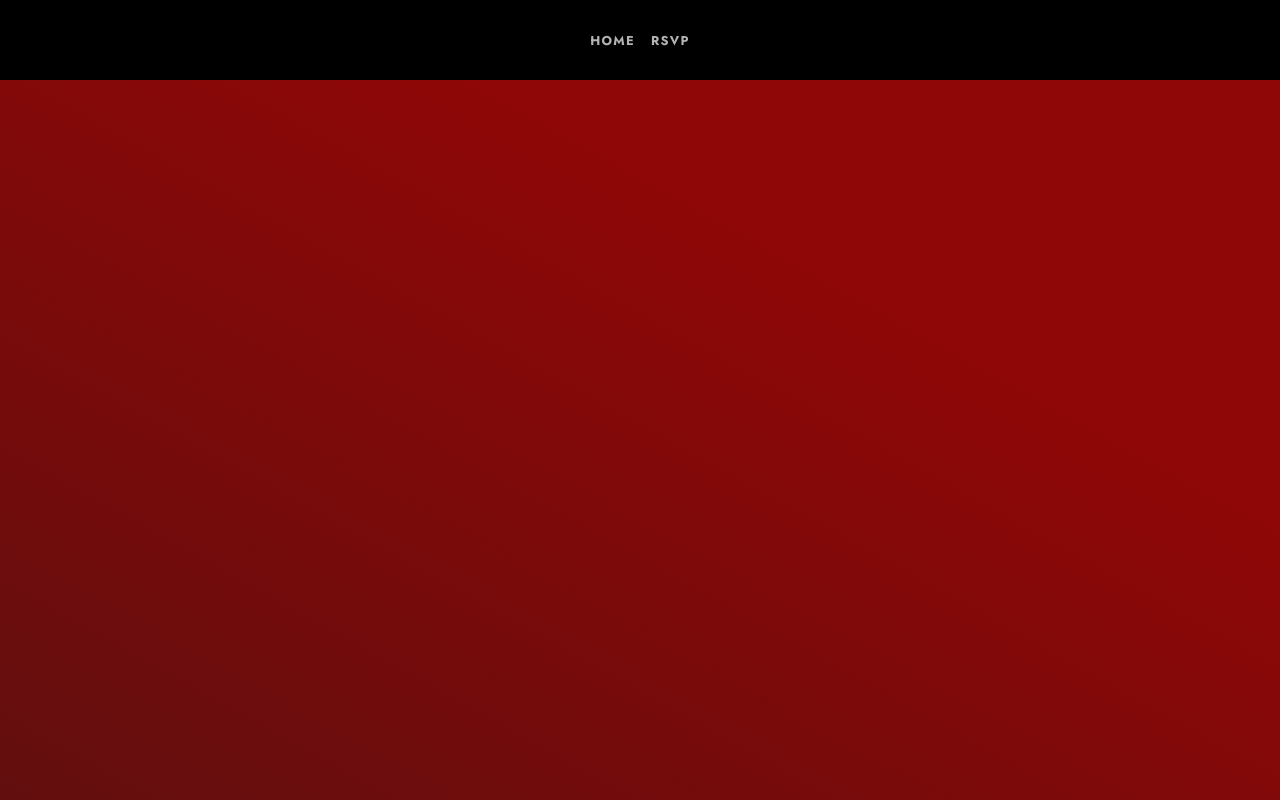
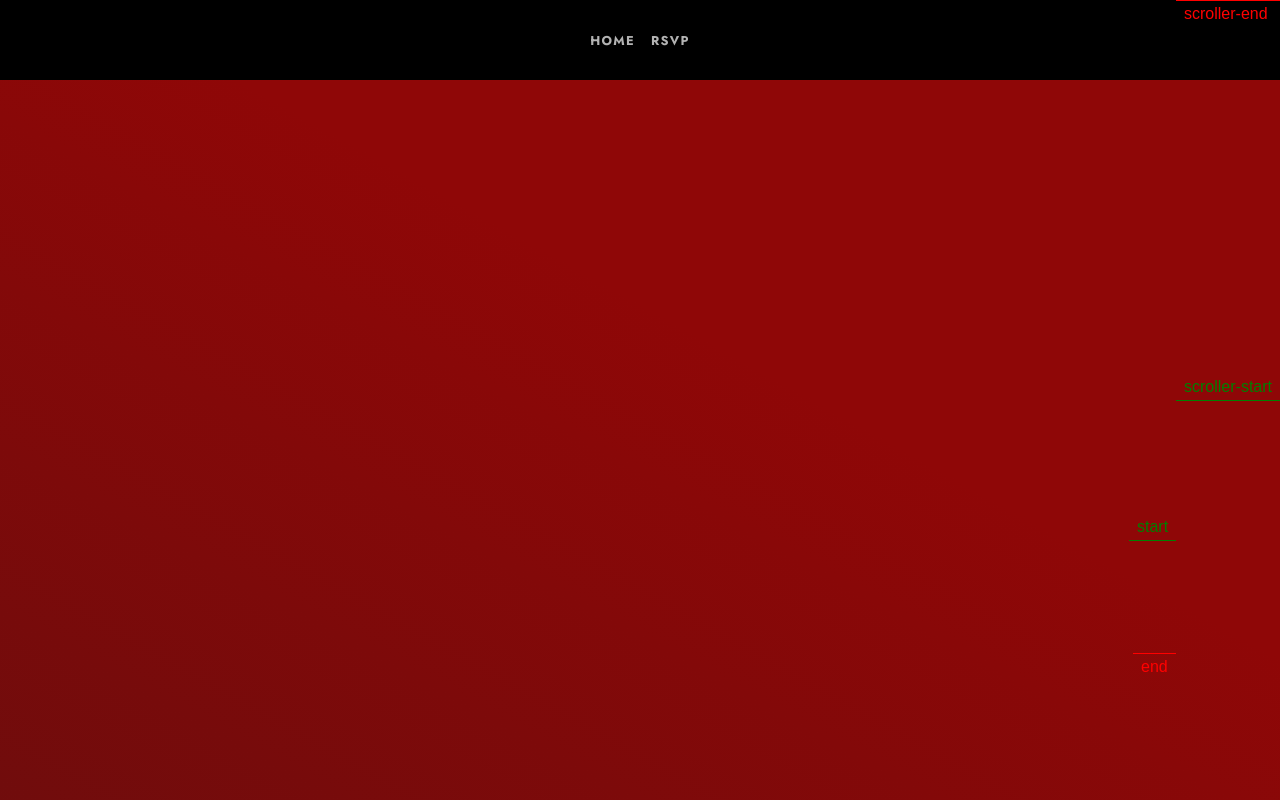
Before and after one commit to MinhazMurks/wedding-site, a SvelteKit app: page / in a window 1280 px wide. Shown: the top 800 px of the page. Built offline with nearby package versions, Linux system fonts and the light colour scheme.

Commit message:
add animations

```diff
--- a/src/lib/NavBar.svelte
+++ b/src/lib/NavBar.svelte
@@ -33,6 +33,7 @@
         background: rgb(0, 0, 0);
 				position: fixed;
 				font-size: calc(10px + 2vmin);
+				z-index: 100;
     }
 
     ul {
--- a/src/routes/+layout.svelte
+++ b/src/routes/+layout.svelte
@@ -28,12 +28,6 @@
 
     main {
         margin-top: 10vh;
-        flex: 1;
-        display: flex;
-        flex-direction: column;
-        padding: 1rem;
-        box-sizing: border-box;
-				width: 100%;
-				height: 100%;
+				min-height: 90vh;
     }
 </style>
--- a/src/routes/+page.svelte
+++ b/src/routes/+page.svelte
@@ -4,10 +4,14 @@
 	import { gsap } from 'gsap';
 	import { ScrollTrigger } from 'gsap/ScrollTrigger';
 
+	let titleContainer: HTMLElement;
+	let jennieNameContainer: HTMLElement;
 	let minhazNameContainer: HTMLElement;
 
 	onMount(() => {
+
 		gsap.registerPlugin(ScrollTrigger);
+
 		const lenis = new Lenis({
 			lerp: 0.1,
 			smoothWheel: true
@@ -22,8 +26,7 @@
 		requestAnimationFrame(raf);
 		lenis.on('scroll', () => ScrollTrigger.update());
 
-		if (minhazNameContainer) {
-
+		if (jennieNameContainer) {
 			initAnims();
 		}
 		return () => lenis.destroy();
@@ -31,34 +34,59 @@
 
 	let minuteNow = new Date().getMinutes();
 
+	const initAnims = () => {
+		let titleAnimation = gsap.timeline({
+			scrollTrigger: {
+				trigger: jennieNameContainer,
+				start: "top center",
+				scrub: .5,
+				pin: titleContainer,
+				markers: true,
+				toggleActions: "restart pause resume none"
+			}
+		});
 
-	const initAnims = () => {
+		console.log(`offset width: ${window.outerWidth}`);
+		console.log(`container width: ${jennieNameContainer.offsetWidth}`);
+
+		titleAnimation.set(jennieNameContainer,
+			{
+				x: -1 * window.outerWidth,
+				y: -40
+			}
+		)
+
+		console.log(`container width: ${jennieNameContainer.offsetWidth}`);
 
 		for (let i = 0; i < minhazNameContainer.children.length; i++) {
-			let tl = gsap.timeline();
-			tl.from(
-				minhazNameContainer.children.item(i),
+			titleAnimation.fromTo(minhazNameContainer.children.item(i),
 				{
-					'will-change': 'opacity, transform',
 					opacity: 0,
-					scale: 0.67,
-					delay: (i + 1) * .4,
-				}).to(
-				minhazNameContainer.children.item(i),
+					scale: .6
+				},
 				{
-					ease: 'power4',
 					opacity: 1,
-					scale: 1,
-					delay: (i + 1) * .4,
-					rotation: 0,
-					stagger: 0.4,
-					scrollTrigger: {
-						trigger: minhazNameContainer,
-						start: 'center+=90% bottom',
-						end: '+=20%',
-						scrub: true
-					},
-				});
+					stagger: .3,
+					ease: "elastic.out",
+					scale: 1
+				},
+			)
+		}
+		const currentPosition = titleAnimation.time();
+
+		for (let i = jennieNameContainer.children.length - 1; i >= 0; i--) {
+			titleAnimation.to(jennieNameContainer.children.item(i),
+				{
+					x: window.outerWidth,
+				},
+			);
+
+			titleAnimation.to(jennieNameContainer.children.item(i),
+				{
+					y: 40,
+					ease: "bounce.out",
+				},
+			)
 		}
 
 	}
@@ -70,9 +98,9 @@
 </svelte:head>
 
 <section>
-	<div class="title-container" style="--minute-now: {minuteNow}">
+	<div class="title-container" style="--minute-now: {minuteNow}" bind:this={titleContainer}>
 		<div class="">
-			<div class="front" bind:this={minhazNameContainer}>
+			<div class="header" style="color: white" bind:this={jennieNameContainer}>
 				<span>J</span>
 				<span>e</span>
 				<span>n</span>
@@ -81,8 +109,8 @@
 				<span>e</span>
 			</div>
 		</div>
-		<div class="">
-			<div class="front">
+		<div>
+			<div class="header" style="color: black" bind:this={minhazNameContainer}>
 				<span>M</span>
 				<span>i</span>
 				<span>n</span>
@@ -113,6 +141,15 @@
             /* Modern Browsers */ url('/fonts/gnomon-simple.ttf') format('truetype')
     }
 
+    @font-face {
+        font-family: 'Gnomon';
+        font-style: normal;
+        font-weight: 800;
+        src: url('/fonts/gnomon-foreground.ttf'); /* IE9 Compat Modes */
+        src: local(''),
+            /* Modern Browsers */ url('/fonts/gnomon-foreground.ttf') format('truetype')
+    }
+
     section {
         display: flex;
         flex-direction: column;
@@ -122,18 +159,17 @@
     }
 
     .title-container {
+				margin-top: 500px;
         display: flex;
         justify-content: center;
-        align-items: center;
 				text-align: center;
-        height: 1800px;
+        height: 2000px;
+				column-gap: 30px;
     }
 
-    .front {
-        font-family: 'Gnomon-Simple', serif;
-        font-size: 10em;
-        color: #ffffff;
-        font-variation-settings: "TOTD" 0, "DIST" 0;
+    .header {
+        font-family: 'Gnomon', serif;
+        font-size: 10vw;
 
 				display: flex;
 				flex-direction: row;
@@ -141,15 +177,9 @@
 				align-items: center;
     }
 
-    .shadow {
-        font-family: 'Gnomon-Web', serif;
-        font-size: 10em;
-        position: absolute;
-        color: #000000;
-				font-variation-settings: "TOTD" var(--minute-now), "DIST" 200;
-        display: flex;
-        flex-direction: row;
-        justify-content: center;
-        align-items: center;
-    }
+		::selection {
+				background: #000000;
+				color: white;
+				z-index: -1;
+		}
 </style>
```
Also changed, not shown: static/fonts/gnomon-foreground.ttf (added).
